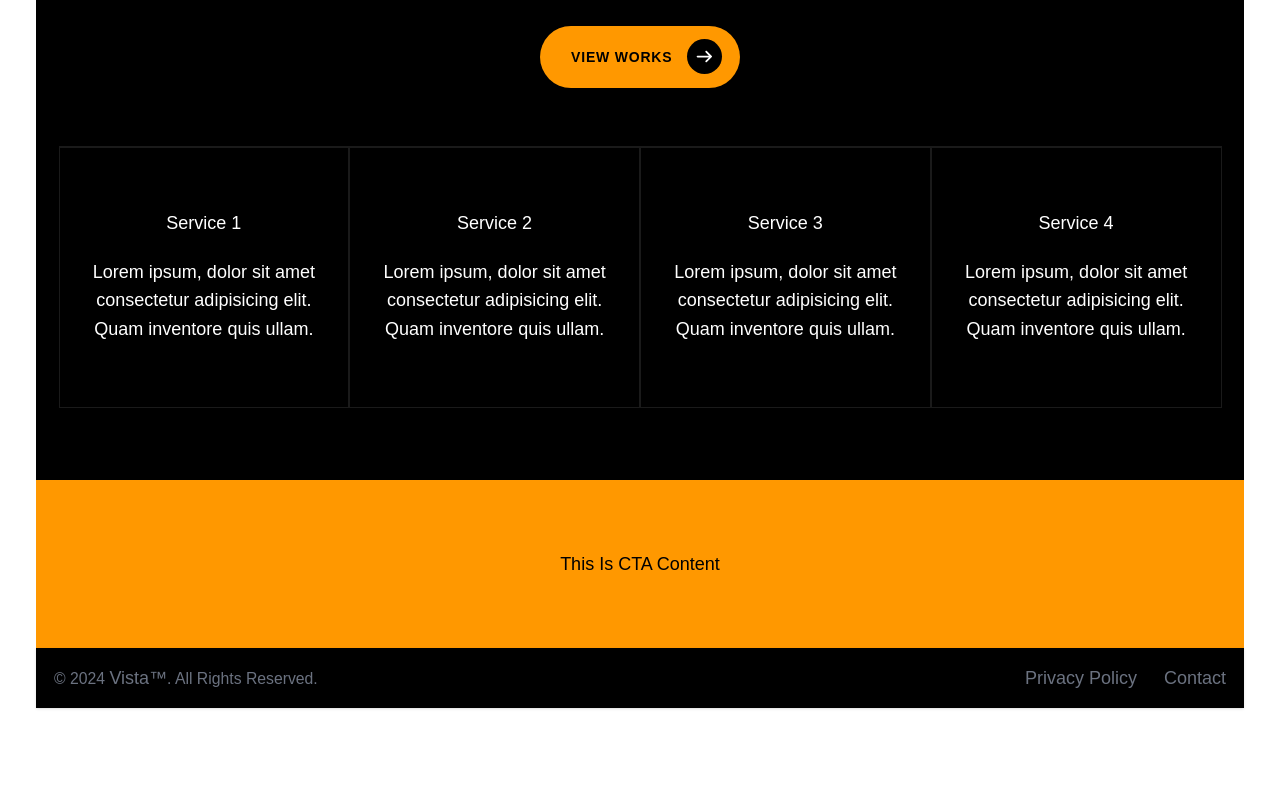
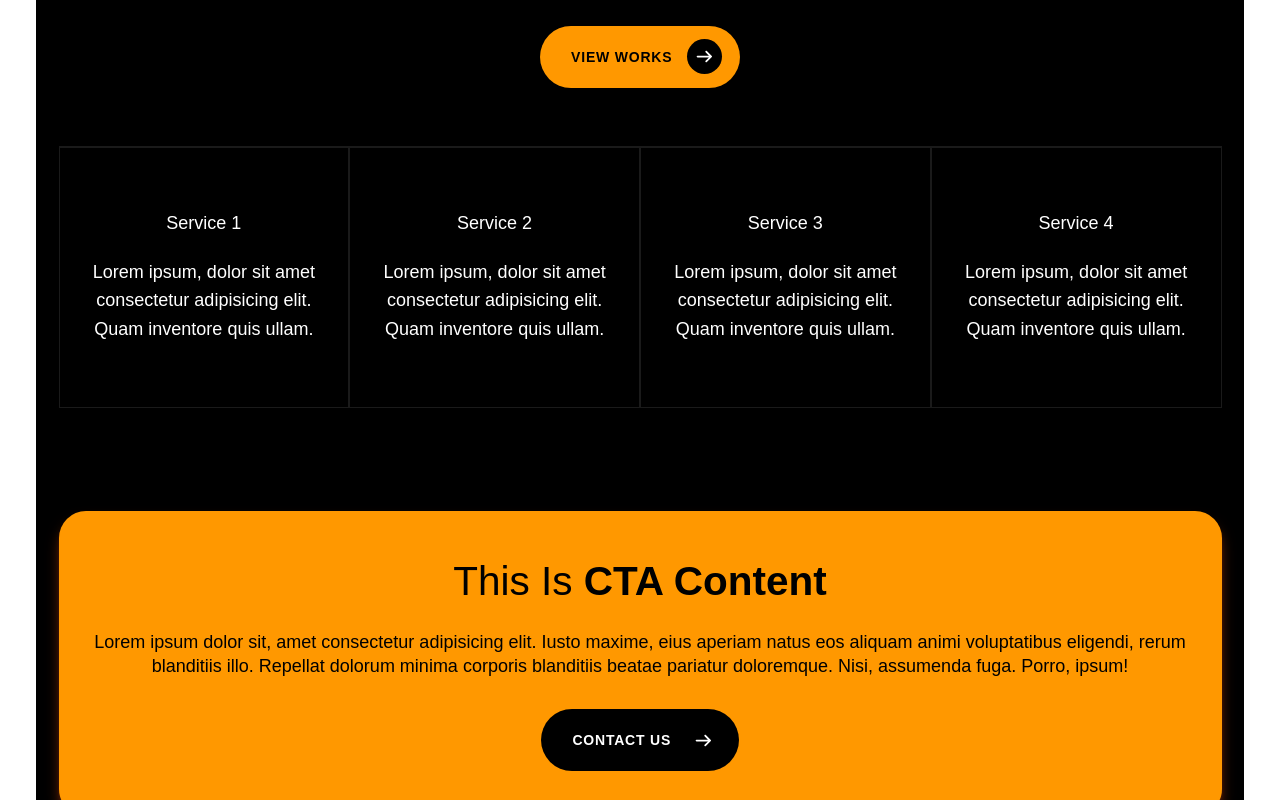
Before and after one commit to ShaikhVajib/Vista-devs, a React (Vite) app in the folder Vista/: page / in a window 1280 px wide. Shown: the part 2000-2800 px from the top of the page. Before the commit the page ends 2744 px from the top, so only its background shows below. Built offline with nearby package versions, Linux system fonts and the light colour scheme.

Commit message:
cta Update

```diff
--- a/Vista/src/Components/Cta.jsx
+++ b/Vista/src/Components/Cta.jsx
@@ -1,14 +1,31 @@
-import React from 'react';
-import '../index.css';
+import React from "react";
+import "../index.css";
+import SecondaryButton from "./SecondaryButton";
 
 const Cta = () => {
   return (
     <>
-       <section className="bg-primary text-black flex justify-center section py-16 ">
-           <h2 className=''>This Is CTA Content</h2>
-       </section>
+      <div className="services-section">
+          <div className="bg-black flex px-5 pt-7 pb-24">
+        <section className="max-w-screen-xl rounded-3xl m-auto bg-primary text-black flex flex-col gap-5 text-center justify-center items-center section py-10 !px-7 shadow-lg shadow-orange-700/70">
+          <h2 className="text-4xl font-medium">
+            This Is{" "}
+            <span className="text-4xl font-bold leading-tight max-sm:text-4xl">
+              CTA Content
+            </span>
+          </h2>
+          <p className="mb-2">
+            Lorem ipsum dolor sit, amet consectetur adipisicing elit. Iusto maxime, eius aperiam natus eos aliquam animi voluptatibus eligendi, rerum blanditiis illo. Repellat dolorum minima corporis blanditiis beatae pariatur doloremque. Nisi, assumenda fuga. Porro, ipsum!
+          </p>
+          <SecondaryButton
+            className="bg-black"
+            btnHref="#contact"
+            btnText="Contact Us"
+          />
+        </section>
+        </div></div>
     </>
-  )
-}
+  );
+};
 
-export default Cta
+export default Cta;
--- a/Vista/src/index.css
+++ b/Vista/src/index.css
@@ -65,6 +65,7 @@
     justify-content: center;
     align-items: center;
     color: var(--white);
+    background-color: var(--black);
     font-size: 14px;
     letter-spacing: 0.8px;
     text-transform: uppercase;
```
